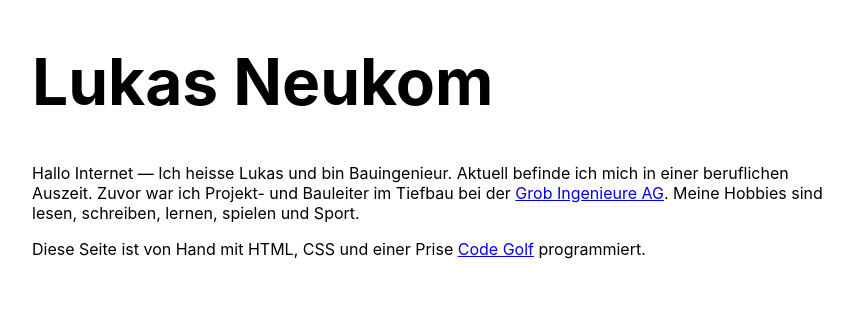
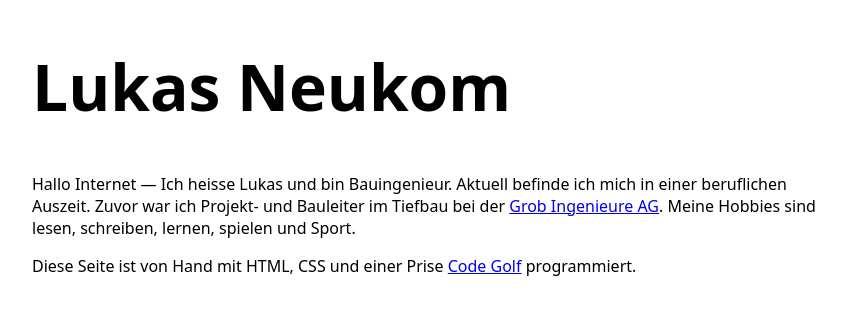
Before and after one commit to lukasneukom/lukasneukom.ch, a plain HTML site: page html/index.html in a window 1280 px wide. Shown: the whole page, without its empty margins (208-1061 px from the left). Drawn offline with Linux system fonts and the light colour scheme.

Commit message:
Update stylesheet with modern font-stack

```diff
--- a/html/style.css
+++ b/html/style.css
@@ -1,8 +1,9 @@
-@charset "utf-8";
+:root {
+  font-family: system-ui, "Segoe UI", Roboto, sans-serif, "Apple Color Emoji", "Segoe UI Emoji", "Segoe UI Symbol";
+}
 
 /* TYPOGRAPHY */
 body {
-    font-family: -apple-system, BlinkMacSystemFont, "Segoe UI", "Noto Sans", Helvetica, Arial, sans-serif, "Apple Color Emoji", "Segoe UI Emoji";
   margin: 0 auto;
   max-width: 50em;
   min-width: 20em;
```
Lines whose indentation alone changed are shown as unchanged.
